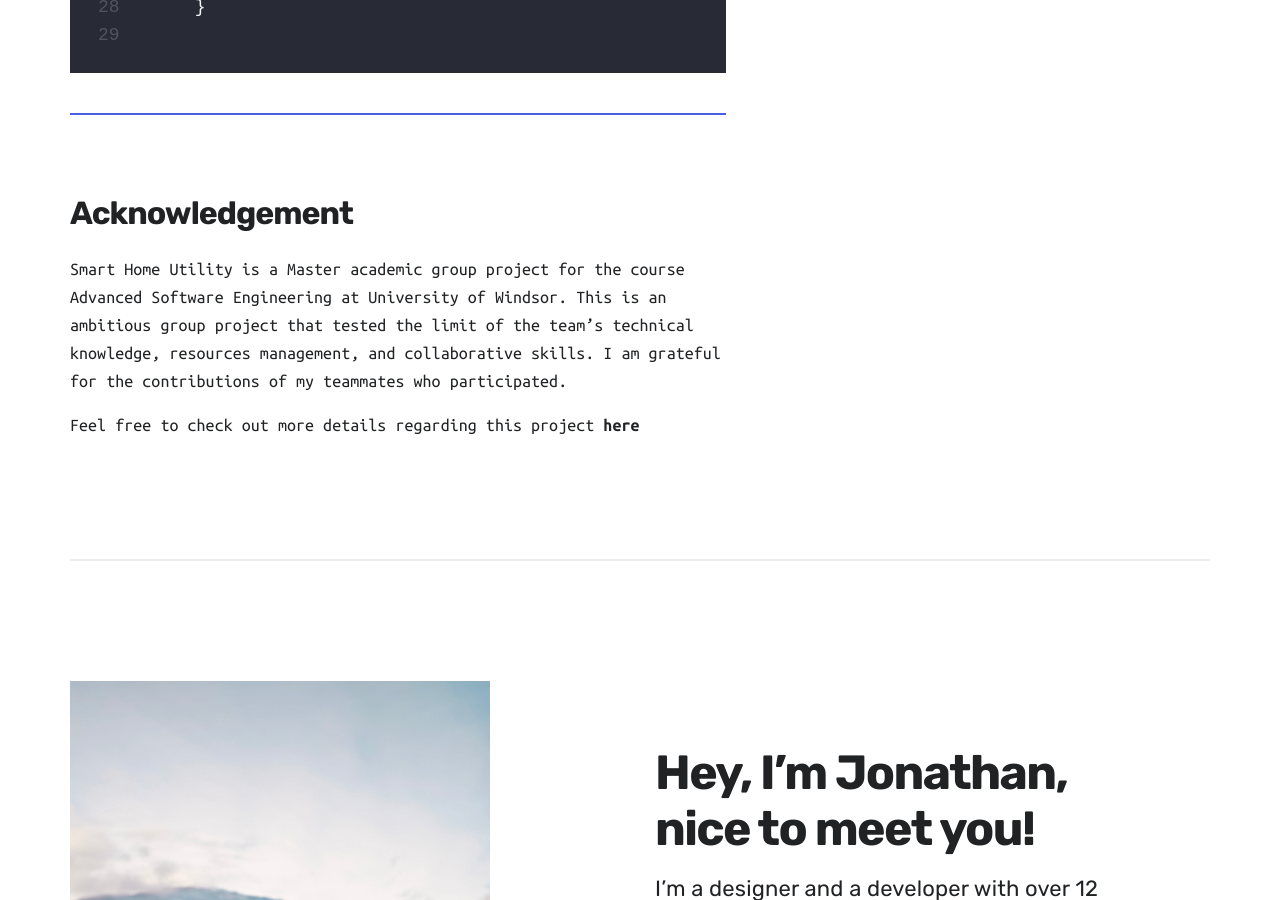
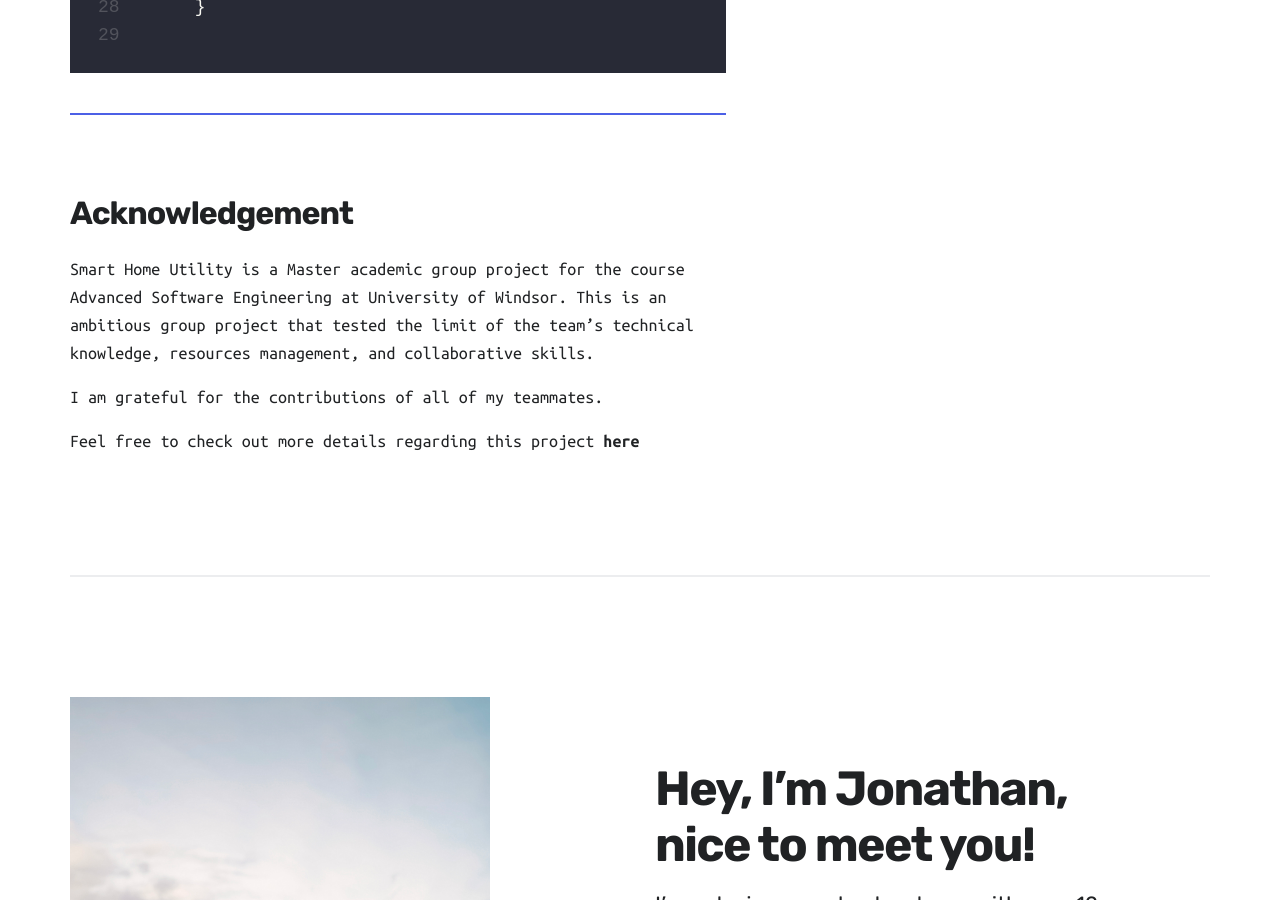
Before and after one commit to HoaTo001/David_portfolio, a Jekyll site: the page built from _projects/2022-11-13-Smart-Home-Utility.md, in a window 1280 px wide and 900 px high, scrolled down 4806 px. Built offline with Jekyll 4.4.1, drawn with Linux system fonts in a browser that asks for light colours; nearby versions of some CDN libraries.

Commit message:
Update 2022-11-13-Smart-Home-Utility.md

```diff
--- a/_projects/2022-11-13-Smart-Home-Utility.md
+++ b/_projects/2022-11-13-Smart-Home-Utility.md
@@ -106,6 +106,7 @@ public async Task SendRequest()
 
 Smart Home Utility is a Master academic group project for the course Advanced Software Engineering at University of Windsor.
 This is an ambitious group project that tested the limit of the team's technical knowledge, resources management, and collaborative skills.
-I am grateful for the contributions of my teammates who participated.
+
+I am grateful for the contributions of all of my teammates.
 
 Feel free to check out more details regarding this project [here](https://docs.google.com/document/d/1FvRi-afj2WumNYQj4AEg4FvXbbNEvSQv/edit)
```
